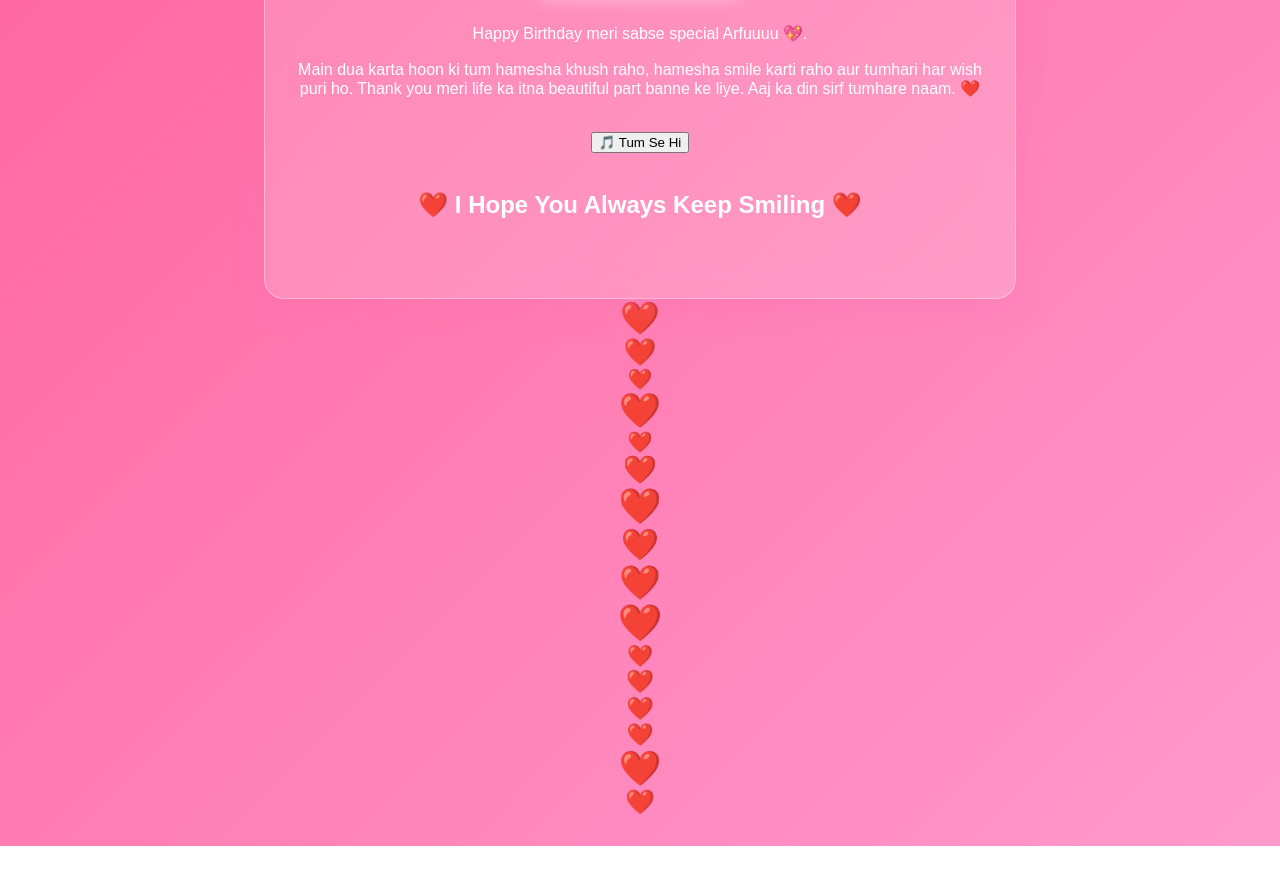
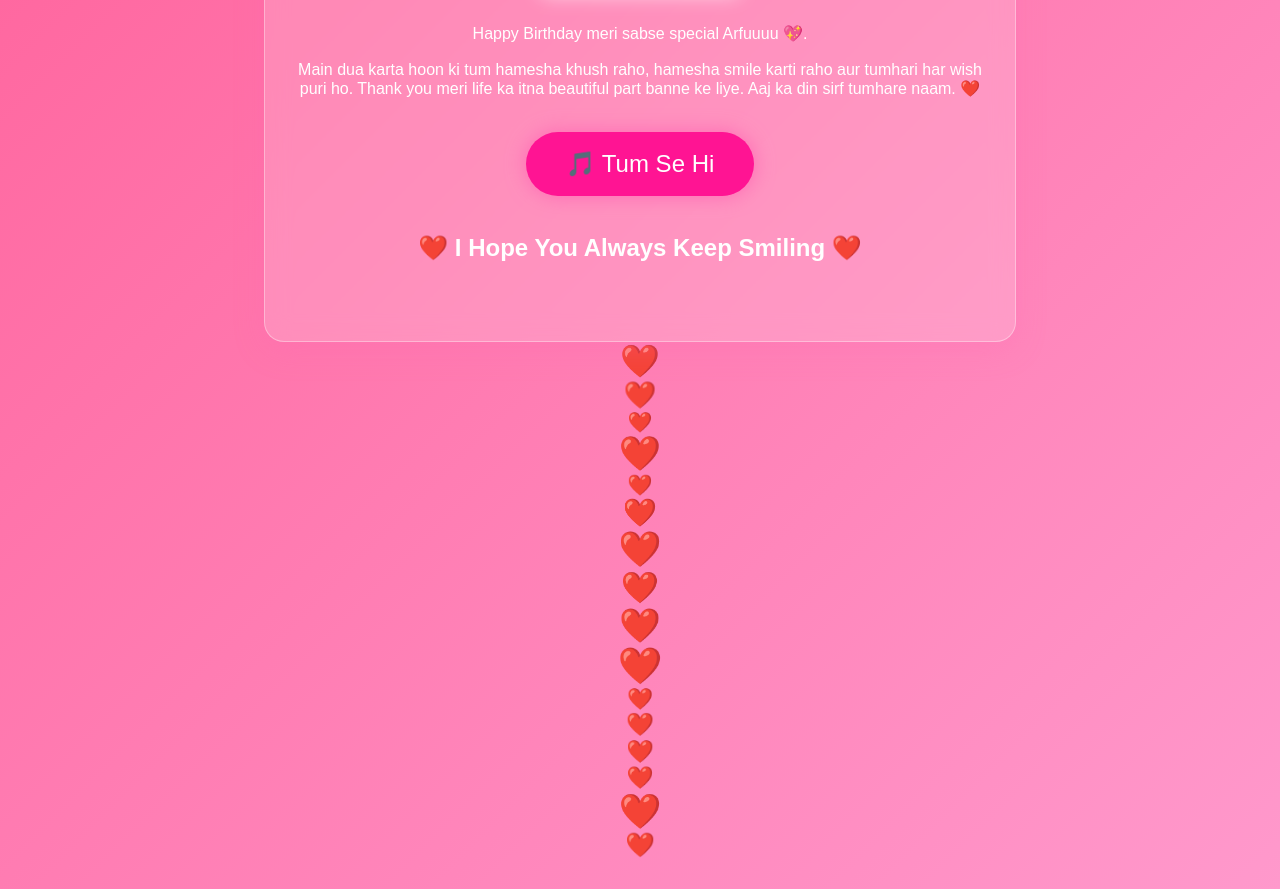
Before and after one commit to skskkatil-del/Birthday-surprise-, a plain HTML site: page index.html in a window 1280 px wide. Shown: the part 1200-2089 px from the top of the page. Before the commit the page ends 2046 px from the top, so only its background shows below. Drawn offline with Linux system fonts and the light colour scheme.

Commit message:
Update index.html

```diff
--- a/index.html
+++ b/index.html
@@ -294,8 +294,9 @@ Aaj ka din sirf tumhare naam. ❤️
 
 <br>
 
-<button onclick="window.open('https://youtu.be/Cb6wuzOurPc?si=3cG9E9GLLxR_VWfd')">
+<button onclick="window.open('https://youtu.be/Cb6wuzOurPc?si=3cG9E9GLLxR_VWfd')" style="padding:18px 40px;font-size:24px;background:#ff1493;color:white;border:none;border-radius:40px;box-shadow:0 0 20px #ff69b4;cursor:pointer;">
 🎵 Tum Se Hi
+
 </button>
 
 <br><br>
```
